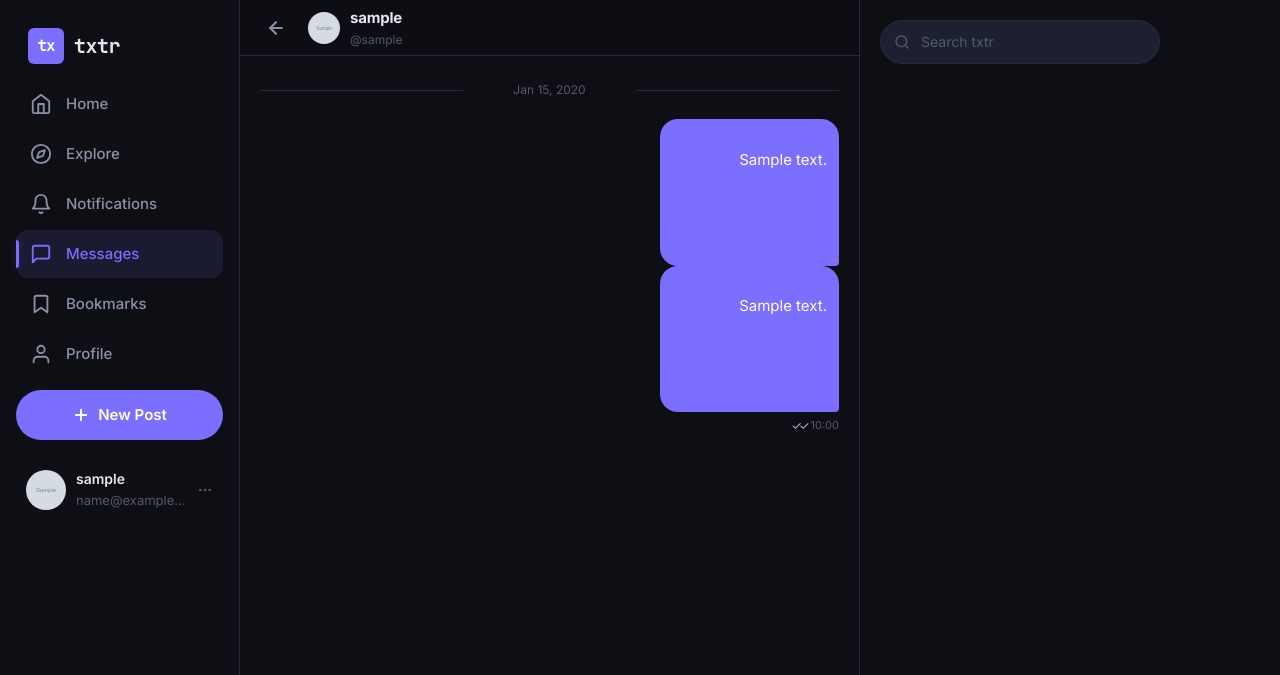
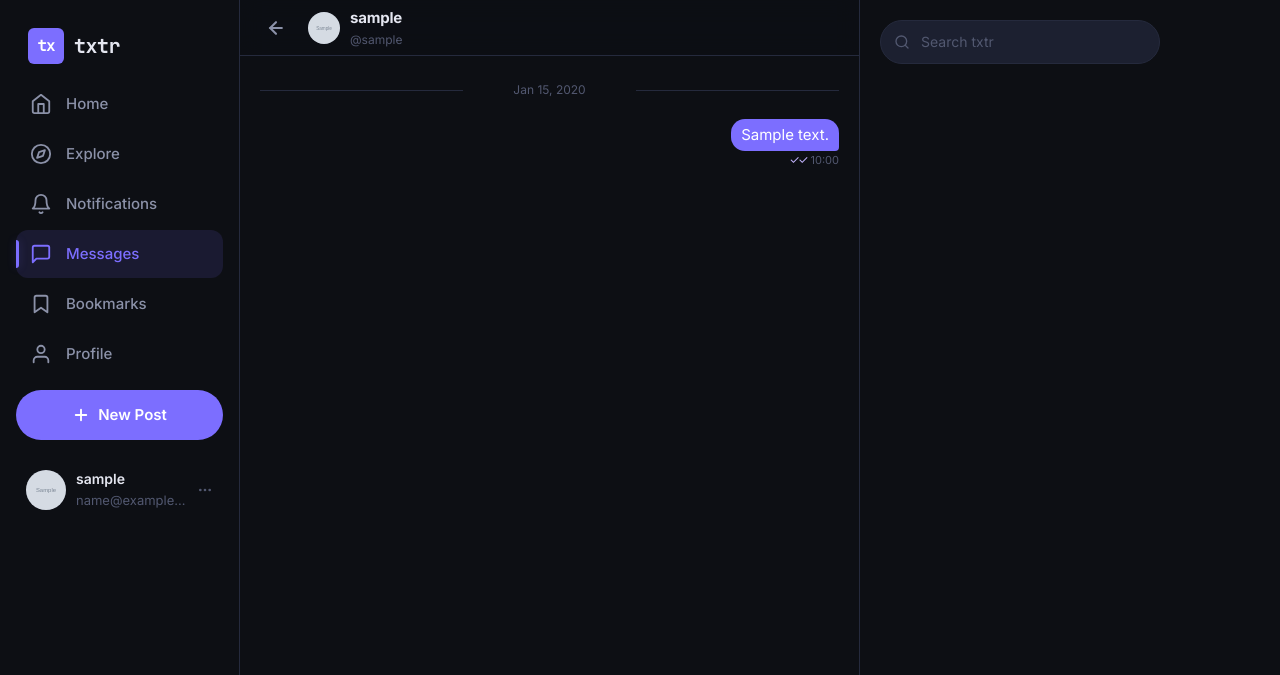
Before and after one commit to pedimmdi/txtr, a Django app: a page that uses core/templates/direct_messages/conversation.html in a window 1280 px wide. Shown: the top 675 px of the page. Run offline with Django 5.2, Linux system fonts and the light colour scheme; a user stored in the database is signed in; tables that the repository leaves empty hold one stand-in row (values such as "Sample post"); grey boxes marked "Sample" are stand-in pictures; data that the repository does not hold is empty.

Commit message:
fix(ui): shrink DM bubbles to actual message text
Stop pre-wrap whitespace from inflating bubble height, wrap message
text separately, and keep timestamps and read ticks outside under
each bubble so short messages render tightly.

```diff
--- a/core/static/css/dm.css
+++ b/core/static/css/dm.css
@@ -170,35 +170,46 @@
   flex-direction: row-reverse;
 }
 
-/* Wrapper around bubble + time — only as wide as content needs */
-.msg-row > div {
+.msg-stack {
   display: flex;
   flex-direction: column;
   max-width: 75%;
-  min-width: 0;
+}
+
+.msg-row.me .msg-stack {
+  align-items: flex-end;
+}
+
+.msg-row:not(.me) .msg-stack {
   align-items: flex-start;
 }
 
-.msg-row.me > div {
-  align-items: flex-end;
-}
-
+/* Bubble hugs the text only */
 .msg-bubble {
   display: inline-block;
   width: fit-content;
   max-width: 100%;
-  padding: 8px 12px;
-  border-radius: 18px;
+  min-width: 0;
+  min-height: 0;
+  height: auto;
+  padding: 6px 10px;
+  border-radius: 14px;
   font-size: 15px;
-  line-height: 1.45;
+  line-height: 1.35;
+  position: relative;
+  box-sizing: border-box;
+  /* IMPORTANT: do NOT put pre-wrap on the bubble itself */
+  white-space: normal;
+}
+
+.msg-bubble-text {
+  display: inline;
+  white-space: pre-wrap; /* only the real message keeps line breaks */
   word-break: break-word;
   overflow-wrap: anywhere;
-  white-space: pre-wrap;
-  position: relative;
-  box-sizing: border-box;
+  unicode-bidi: plaintext;
 }
 
-/* Other user's messages */
 .msg-row:not(.me) .msg-bubble {
   background: var(--bg-elevated);
   border: 1px solid var(--border);
@@ -206,7 +217,6 @@
   border-bottom-left-radius: 4px;
 }
 
-/* My messages */
 .msg-row.me .msg-bubble {
   background: var(--accent);
   color: #fff;
@@ -217,21 +227,26 @@
   display: flex;
   align-items: center;
   gap: 4px;
-  margin-top: 4px;
+  margin-top: 3px;
   font-size: 11px;
   color: var(--text-muted);
+  line-height: 1;
+  white-space: nowrap;
 }
 
 .msg-row.me .msg-meta {
   flex-direction: row-reverse;
 }
 
+.msg-time {
+  font-size: 11px;
+}
+
 .msg-ticks {
   display: inline-flex;
-  align-items: center;
-  letter-spacing: -3px;
+  letter-spacing: -2px;
   font-size: 12px;
-  color: var(--text-muted);
+  -webkit-user-select: none;
   user-select: none;
 }
 
@@ -241,11 +256,6 @@
 
 .msg-row.me .msg-ticks.read {
   color: #c4b5ff;
-}
-
-/* Delete button on hover (own messages) */
-.msg-row.me .msg-bubble:hover .msg-delete {
-  display: flex;
 }
 
 .msg-delete {
--- a/core/static/js/dm.js
+++ b/core/static/js/dm.js
@@ -338,11 +338,8 @@ function buildBubble(msg, isMe) {
   return `
     <div class="msg-row ${isMe ? 'me' : ''}" id="msg-${msg.id}">
       ${avatarHtml}
-      <div>
-        <div class="msg-bubble">
-          ${escHtml(msg.content)}
-          ${deleteBtn}
-        </div>
+      <div class="msg-stack">
+        <div class="msg-bubble"><span class="msg-bubble-text">${escHtml(msg.content)}</span>${deleteBtn}</div>
         <div class="msg-meta">
           <span class="msg-time">${time}</span>
           ${ticks}
--- a/core/static/js/feed.js
+++ b/core/static/js/feed.js
@@ -241,8 +241,8 @@ document.querySelectorAll('.follow-btn').forEach(btn => {
       const isFollowing = data.is_following;
       btn.dataset.following = isFollowing;
       btn.textContent = isFollowing ? 'Following' : 'Follow';
-      btn.classList.toggle('btn-primary', isFollowing);
-      btn.classList.toggle('btn-outline', !isFollowing);
+      btn.classList.toggle('btn-primary', !isFollowing);
+      btn.classList.toggle('btn-outline', isFollowing);
     } catch {
       window.txtr.showFlash('Could not update follow status.', 'error');
     }
--- a/core/templates/direct_messages/conversation.html
+++ b/core/templates/direct_messages/conversation.html
@@ -43,18 +43,15 @@
     {% if messages_list %}
       {% for message in messages_list %}
 
-        <!-- Date separator -->
         {% ifchanged message.created_at|date:"Y-m-d" %}
           <div class="msg-date-separator">
             {{ message.created_at|date:"M j, Y" }}
           </div>
         {% endifchanged %}
 
-        <!-- Message row -->
         <div class="msg-row {% if message.sender == request.user %}me{% endif %}"
              id="msg-{{ message.id }}">
 
-          <!-- Other user avatar (only for their messages) -->
           {% if message.sender != request.user %}
             {% if other_user.image %}
               <img src="{{ other_user.image.url }}" alt="{{ other_user.username }}"
@@ -66,48 +63,13 @@
             {% endif %}
           {% endif %}
 
-          <div>
-            <div class="msg-bubble">
-                {{ message.content }}
-                {% if message.sender == request.user %}
-                  <button
-                    class="msg-delete"
-                    onclick="deleteMessage({{ message.id }}, '{{ other_user.username }}')"
-                    title="Delete"
-                  >
-                    <svg width="12" height="12" viewBox="0 0 24 24" fill="none"
-                        stroke="currentColor" stroke-width="2.5" stroke-linecap="round">
-                      <line x1="18" y1="6" x2="6" y2="18"/>
-                      <line x1="6" y1="6" x2="18" y2="18"/>
-                    </svg>
-                  </button>
-                {% endif %}
-              </div>
-                        <div>
-              <div class="msg-bubble">
-                {{ message.content }}
-                {% if message.sender == request.user %}
-                  <button
-                    class="msg-delete"
-                    onclick="deleteMessage({{ message.id }}, '{{ other_user.username }}')"
-                    title="Delete"
-                  >
-                    <svg width="12" height="12" viewBox="0 0 24 24" fill="none"
-                        stroke="currentColor" stroke-width="2.5" stroke-linecap="round">
-                      <line x1="18" y1="6" x2="6" y2="18"/>
-                      <line x1="6" y1="6" x2="18" y2="18"/>
-                    </svg>
-                  </button>
-                {% endif %}
-              </div>
-              <div class="msg-meta">
-                <span class="msg-time">{{ message.created_at|time:"H:i" }}</span>
-                {% if message.sender == request.user %}
-                  <span class="msg-ticks {% if message.is_read %}read{% endif %}" title="{% if message.is_read %}Read{% else %}Sent{% endif %}">
-                    {% if message.is_read %}✓✓{% else %}✓{% endif %}
-                  </span>
-                {% endif %}
-              </div>
+          <div class="msg-stack">
+            <div class="msg-bubble"><span class="msg-bubble-text">{{ message.content }}</span>{% if message.sender == request.user %}<button class="msg-delete" onclick="deleteMessage({{ message.id }}, '{{ other_user.username }}')" title="Delete"><svg width="12" height="12" viewBox="0 0 24 24" fill="none" stroke="currentColor" stroke-width="2.5" stroke-linecap="round"><line x1="18" y1="6" x2="6" y2="18"/><line x1="6" y1="6" x2="18" y2="18"/></svg></button>{% endif %}</div>
+            <div class="msg-meta">
+              <span class="msg-time">{{ message.created_at|time:"H:i" }}</span>
+              {% if message.sender == request.user %}
+                <span class="msg-ticks {% if message.is_read %}read{% endif %}" title="{% if message.is_read %}Read{% else %}Sent{% endif %}">{% if message.is_read %}✓✓{% else %}✓{% endif %}</span>
+              {% endif %}
             </div>
           </div>
 
```
Also changed, not shown: core/static/js/profile.js (+0 -17 lines).
